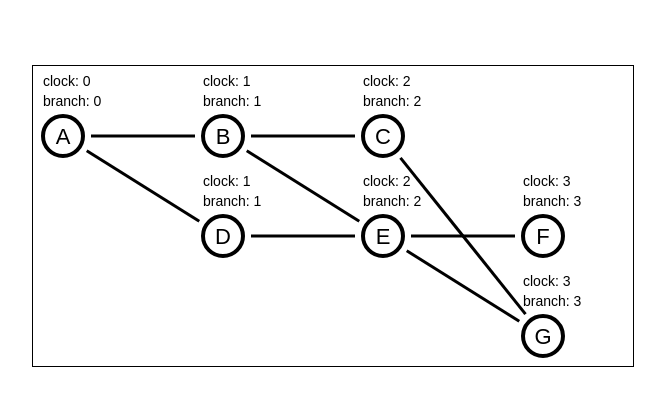
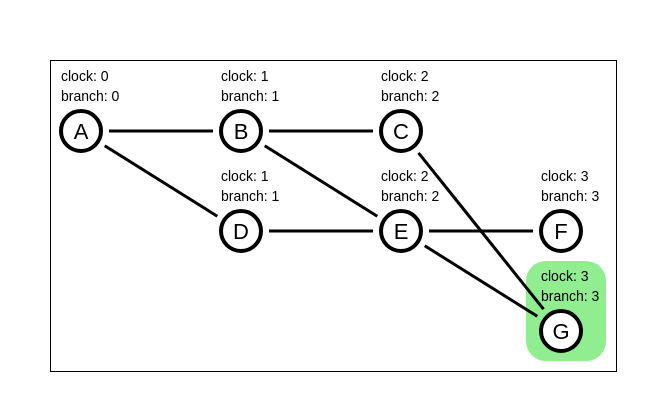
Before and after one commit to rjwebb/graph-diagram, a React (Vite) app: page / in a window 1280 px wide. Shown: the part 181-592 px from the top of the page, without its empty margins (307-972 px from the left). Built offline with nearby package versions, Linux system fonts and the light colour scheme.

Commit message:
add a highlighted node

```diff
--- a/src/App.tsx
+++ b/src/App.tsx
@@ -78,16 +78,29 @@ function App() {
     nodes.map((node) => [node.label, node])
   );
 
+  const highlightedNode = "G";
+
   return (
     <>
       <svg
         xmlns="http://www.w3.org/2000/svg"
-        width="600px"
-        height="300px"
+        width="565px"
+        height="310px"
         style={{ border: "solid black 1px" }}
       >
         {nodes.map((node, i) => (
           <>
+            {node.label === highlightedNode && (
+              <rect
+                key={`highlight-${i}`}
+                x={node.x - 35}
+                y={node.y - 70}
+                fill="lightgreen"
+                width="80px"
+                height="100px"
+                rx="20px"
+              />
+            )}
             <circle
               key={`circle-${i}`}
               cx={node.x}
```
